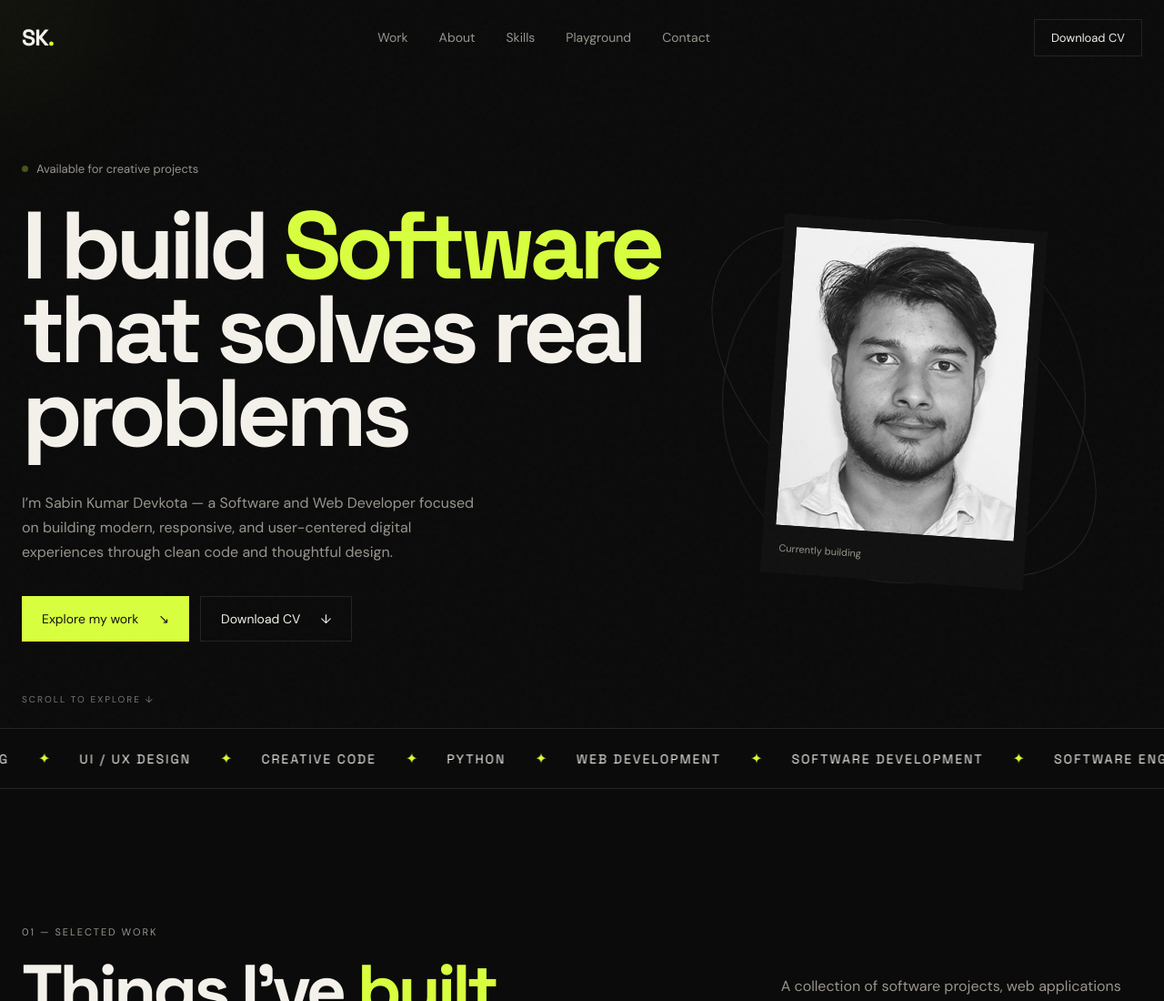
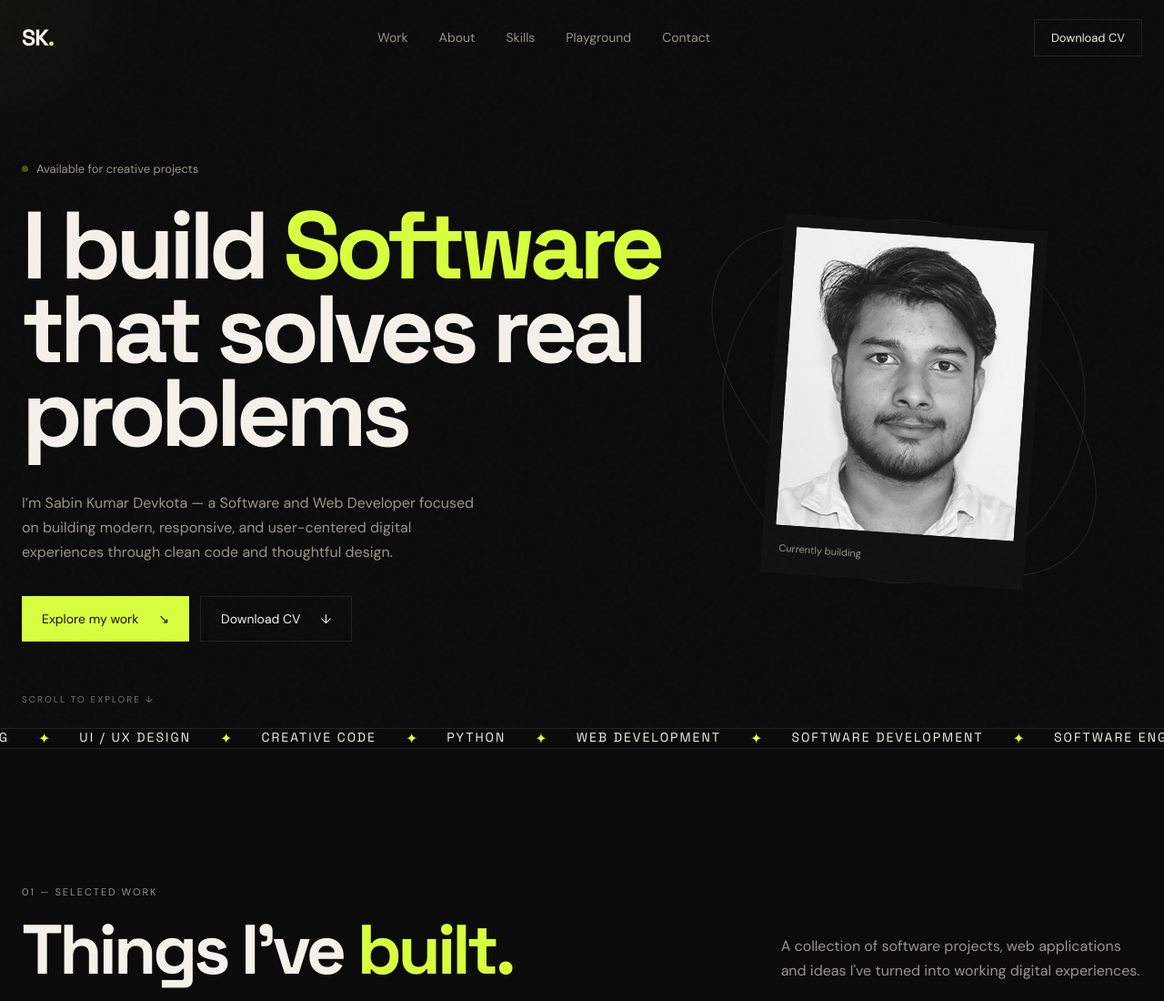
Before and after one commit to Sabin-devkota8/Sabin-Protfolio, a plain HTML site: page index.html in a window 1280 px wide. Shown: the top 1100 px of the page at 91% size. Drawn offline with Linux system fonts and the light colour scheme.

Commit message:
Refactor .marquee-track styles
Removed unnecessary padding and will-change property from .marquee-track.

```diff
--- a/style.css
+++ b/style.css
@@ -335,13 +335,9 @@ button {
 
 .marquee-track {
     display: flex;
-    align-items: center;
+    width: max-content;
     gap: 32px;
-    width: max-content;
-    padding: 22px 0;
-
     animation: marquee 35s linear infinite;
-    will-change: transform;
 }
 
 .marquee span {
@@ -365,7 +361,6 @@ button {
         transform: translateX(-50%);
     }
 }
-
 
 /* SECTIONS */
 
```
